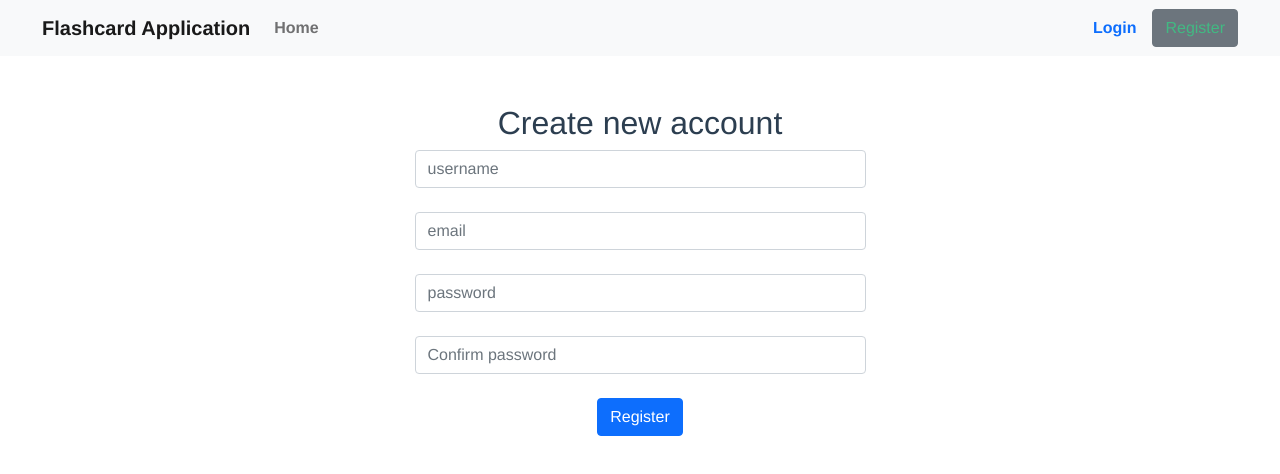
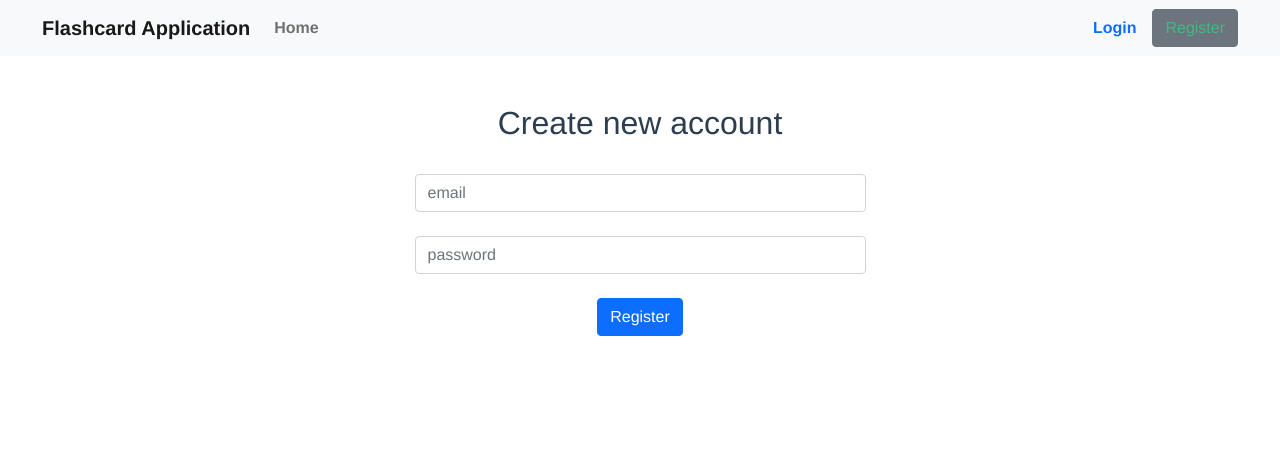
Before and after one commit to sejalanand23/Final-Project-Modular, a Vue app in the folder frontend/: page /register in a window 1280 px wide. Shown: the top 474 px of the page. Built offline with nearby package versions, Linux system fonts and the light colour scheme.

Commit message:
Added Registration

```diff
--- a/frontend/src/views/Register.vue
+++ b/frontend/src/views/Register.vue
@@ -1,24 +1,13 @@
 <template>
 <div class="container ">
+   <p class="alert alert-danger" role="alert" v-if="error_email">{{error_email}}</p>
+   <p class="alert alert-danger" role="alert" v-if="error_password">{{error_password}}</p>
           <div class="row">
             <div class="col">
             </div>
             <div class="col-5">
             <br>
             <h2 class = 'title' align ='center'> Create new account </h2>
-              <div class="form-row">
-                <div class="form-group">
-                  <input
-                  type="text"
-                  class="form-control"
-                  name = "username"
-                  id = "username"
-                  v-model = "username"
-                  required
-                  placeholder="username"
-                  autocomplete="off">
-                </div>
-              </div>
               <br>
           <div class="form-row">
             <div class="form-group">
@@ -46,19 +35,6 @@
             </div>
         </div>
         <br>
-        <div class="form-row">
-            <div class="form-group">
-              <input type="password"
-              class="form-control"
-              name = "confirmpassword"
-              id = "confirmpassword"
-              v-model = "confirmPassword"
-              required
-              placeholder="Confirm password"
-              autocomplete="off">
-            </div>
-        </div>
-        <br>
               <button @click="register()" class="btn btn-primary">Register</button>
         </div>
             <div class="col">
@@ -72,15 +48,46 @@ export default {
     name: 'register',
     data(){
         return {
-            username : "",
             email : "",
             password : "",
-            confirmPassword : ""
+            error_email : "",
+            error_password : "",
         }
     },
     methods: {
-        register: function(){
-            console.log(this.username,this.email, this.password, this.confirmPassword)
+        async register(){
+          try{
+            const fetched_data = fetch("http://127.0.0.1:5000/register",{
+              method: "POST",
+              headers: {
+                     'Content-Type':'application/json;charset=utf-8'
+               },
+               body: JSON.stringify({email:this.email,password:this.password})
+            })
+            .then(
+              resp => {
+                return resp.json()
+              })
+              .then(async (register_data) => {
+                const {response} = register_data
+                if (response.errors){
+                const {email,password} = response.errors;
+                console.log({email,password});
+                this.error_email = email ? email[0]:""
+                this.error_password = password ? password[0]:""
+                console.log(this.error_email,this.error_password)
+              }
+              else{
+                this.$router.push('login')
+              }
+              })
+              .catch(error => {
+              console.log(error);
+            });
+          }
+          catch(error){
+            console.log("Registration unsuccessful: " , error)
+          }
         }
     }
 }
```
